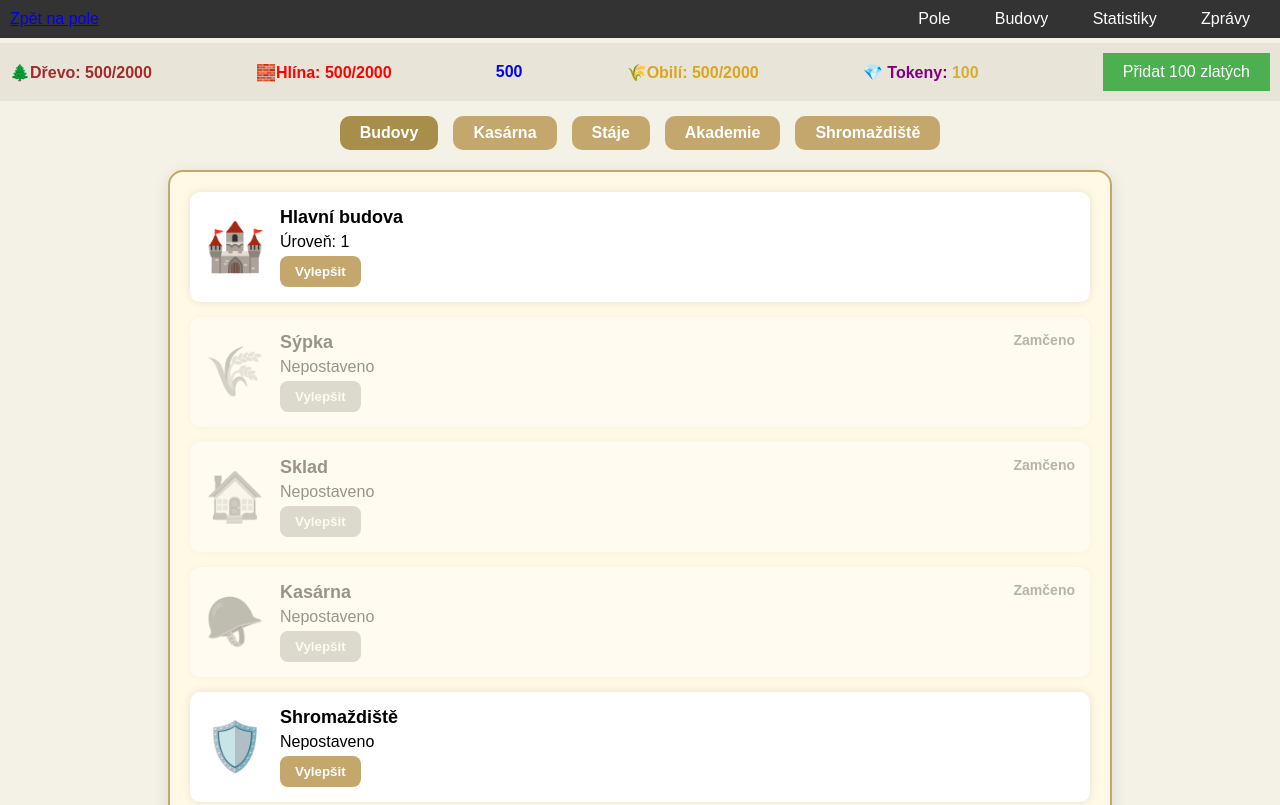
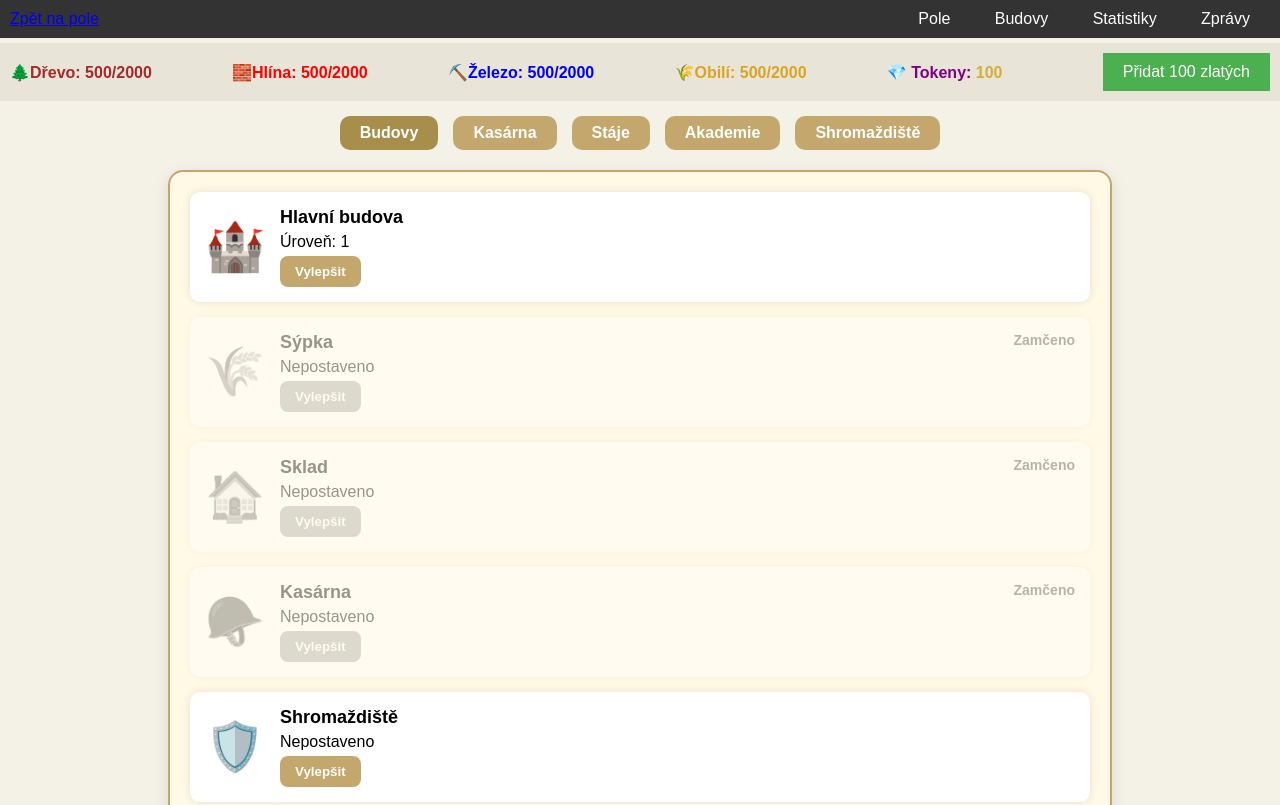
Before and after one commit to Vonkys/Test, a plain HTML site: page buildings.html in a window 1280 px wide. Shown: the top 805 px of the page. Drawn offline with Linux system fonts and the light colour scheme.

Commit message:
Update buildings.html

```diff
--- a/buildings.html
+++ b/buildings.html
@@ -294,7 +294,7 @@
 <div class="resources">
 <div style="color:brown;">🌲Dřevo: <span id="wood">0</span>/2000</div>
 <div style="color:red;">🧱Hlína: <span id="clay">0</span>/2000</div>
-<div <span="" id="iron" style="color:blue;">⛏️železo:="">0/2000</div>
+<div style="color:blue;">⛏️Železo: <span id="iron">0</span>/2000</div>
 <div style="color:goldenrod;">🌾Obilí: <span id="grain">0</span>/2000</div>
 <div style="color:purple;">💎 Tokeny: <span id="tokens">0</span></div>
 <button id="addTokensBtn">Přidat 100 zlatých</button>
```
